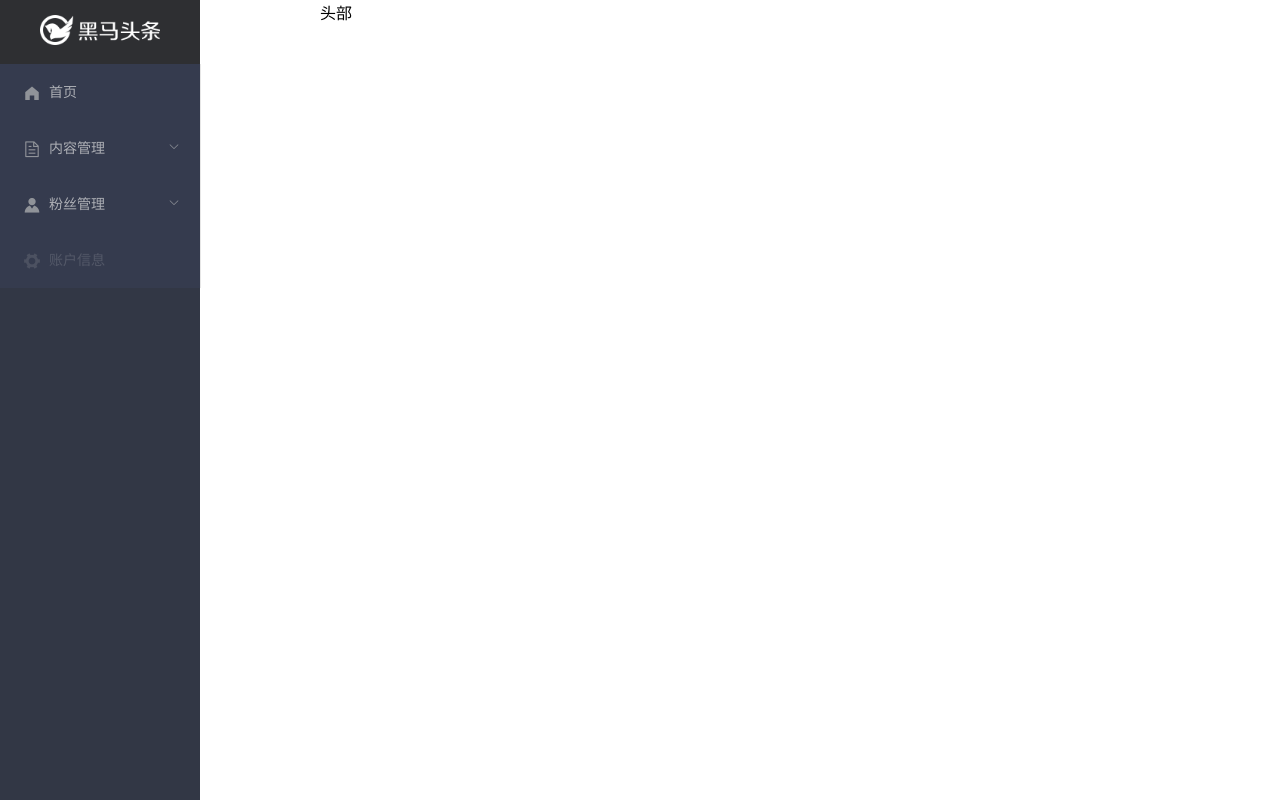
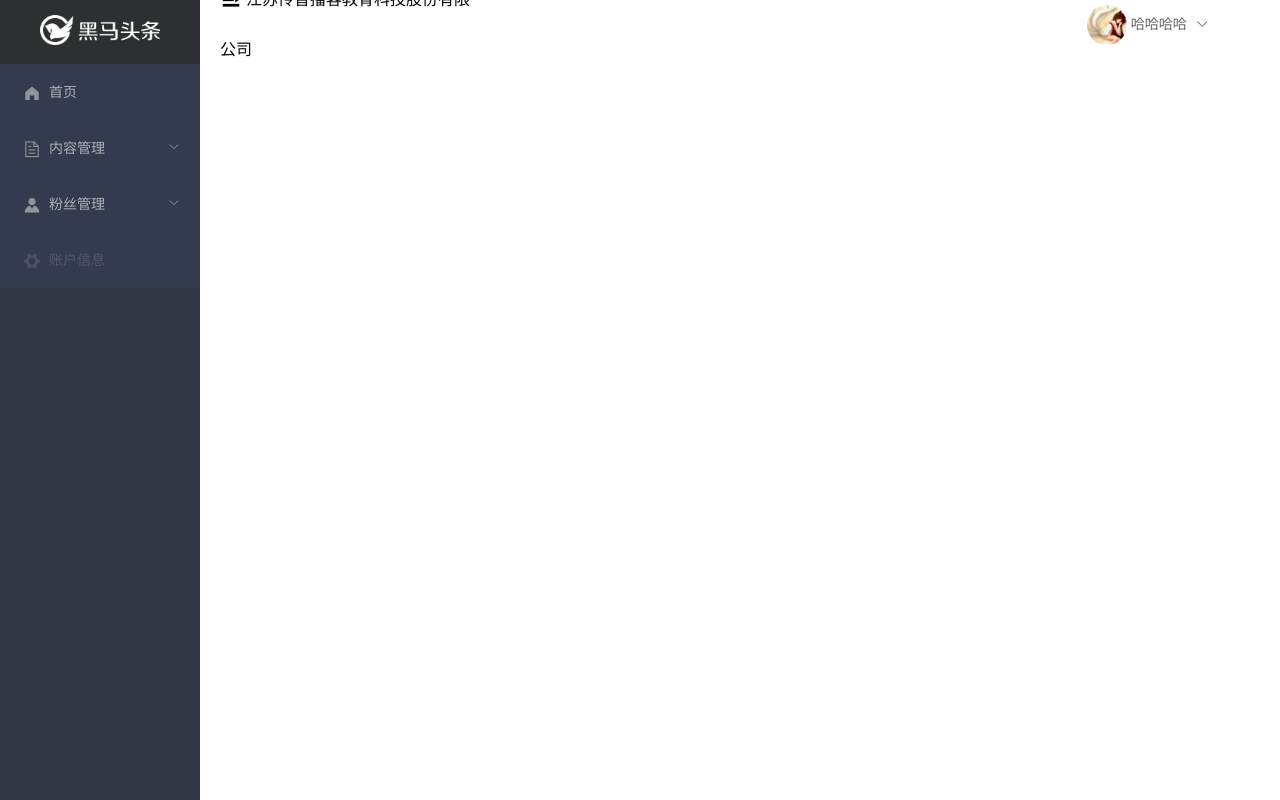
Before and after one commit to FromCNBoy/83-heima, a Vue app: page /#/home in a window 1280 px wide. Built offline with nearby package versions, Linux system fonts and the light colour scheme.

Commit message:
黑马头条PC-主页模块-头部结构及下拉菜单

```diff
--- /dev/null
+++ b/src/components/home/layout-header.vue
@@ -0,0 +1,48 @@
+<template>
+  <el-row class='layout-header' type='flex' align="middle" justify="space-between">
+    <el-col :span="6">
+      <i class="el-icon-s-unfold"></i>
+      <span class="title">江苏传智播客教育科技股份有限公司</span>
+    </el-col>
+    <el-col :span="4">
+      <img class="head-img" src="../../assets/img/file-1567005333695.jpg" alt />
+      <el-dropdown trigger="click">
+        <span class="el-dropdown-link">
+          哈哈哈哈
+          <i class="el-icon-arrow-down el-icon--right"></i>
+        </span>
+        <el-dropdown-menu slot="dropdown">
+          <el-dropdown-item icon="el-icon-plus">个人信息</el-dropdown-item>
+          <el-dropdown-item icon="el-icon-circle-plus">git地址</el-dropdown-item>
+          <el-dropdown-item icon="el-icon-circle-plus-outline">退出</el-dropdown-item>
+        </el-dropdown-menu>
+      </el-dropdown>
+    </el-col>
+  </el-row>
+</template>
+
+<script>
+export default {}
+</script>
+
+<style lang="less" scoped>
+.layout-header {
+  height: 50px;
+  .el-icon-s-unfold {
+    font-size: 22px;
+    margin-top: 14px;
+  }
+  .title {
+    vertical-align: top;
+    line-height: 50px;
+    margin-left: 4px;
+  }
+  .head-img {
+    width: 40px;
+    height: 40px;
+    border-radius: 50%;
+    vertical-align: middle;
+    margin-right: 4px;
+  }
+}
+</style>
--- a/src/views/home/index.vue
+++ b/src/views/home/index.vue
@@ -1,13 +1,15 @@
 <template>
   <el-container>
     <!-- 左侧导航 -->
-    <el-aside>
+    <el-aside style="width:200px">
       <layout-aside>导航</layout-aside>
     </el-aside>
-    <!-- 内容区域 -->
-    <el-container>
+    <!-- 内容区域    style="background-color:rgb(242,243,243)" -->
+    <el-container >
       <!-- 头部 -->
-      <el-header>头部</el-header>
+      <el-header>
+        <layout-header>头部</layout-header>
+      </el-header>
       <el-main>
         <!-- 路由容器 -->
         <router-view></router-view>
@@ -18,9 +20,11 @@
 
 <script>
 import layoutAside from '../../components/home/layout-aside'
+import layoutHeader from '../../components/home/layout-header'
 export default {
   components: {
-    'layout-aside': layoutAside
+    'layout-aside': layoutAside,
+    'layout-header': layoutHeader
   }
 }
 </script>
```
